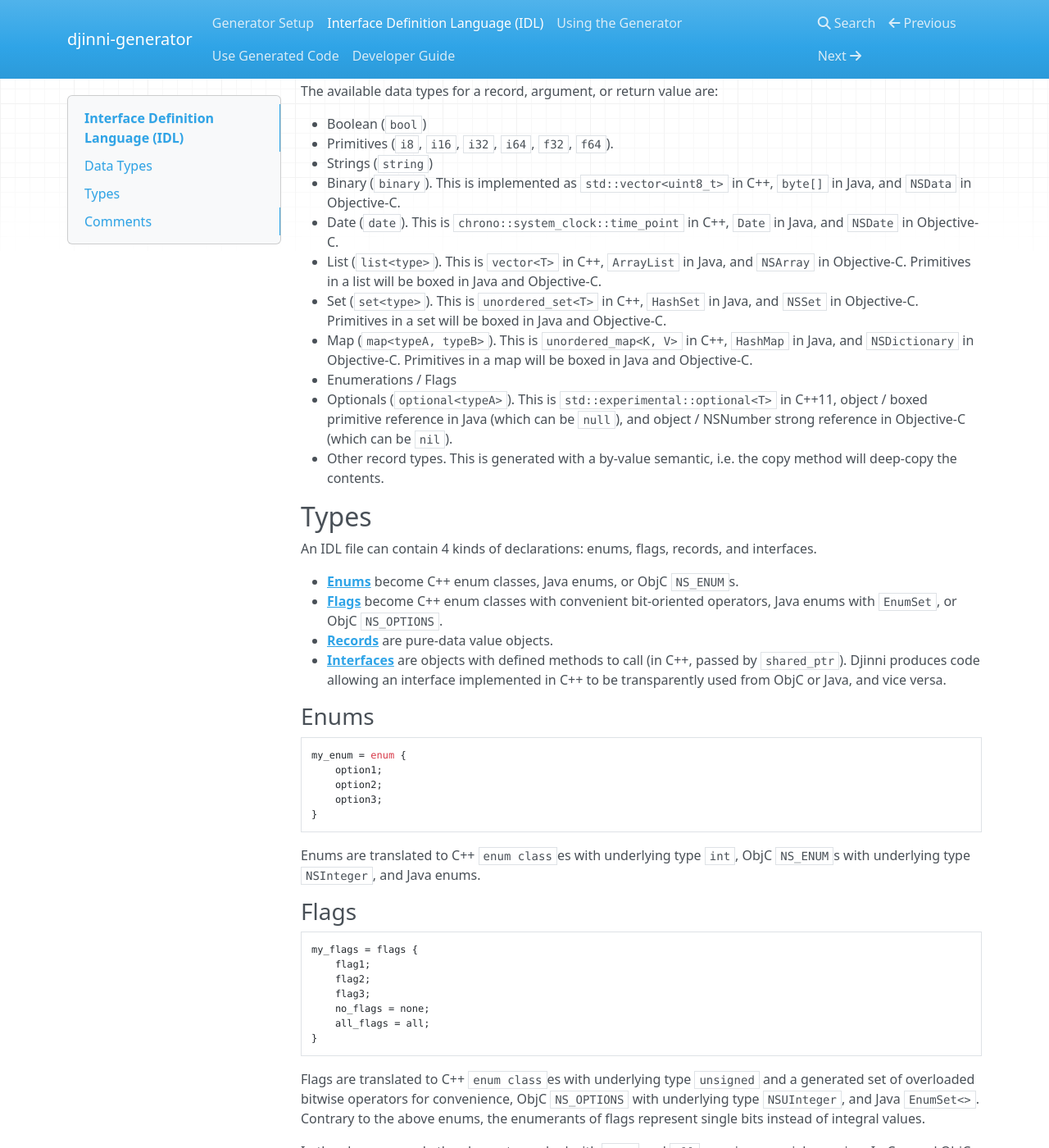
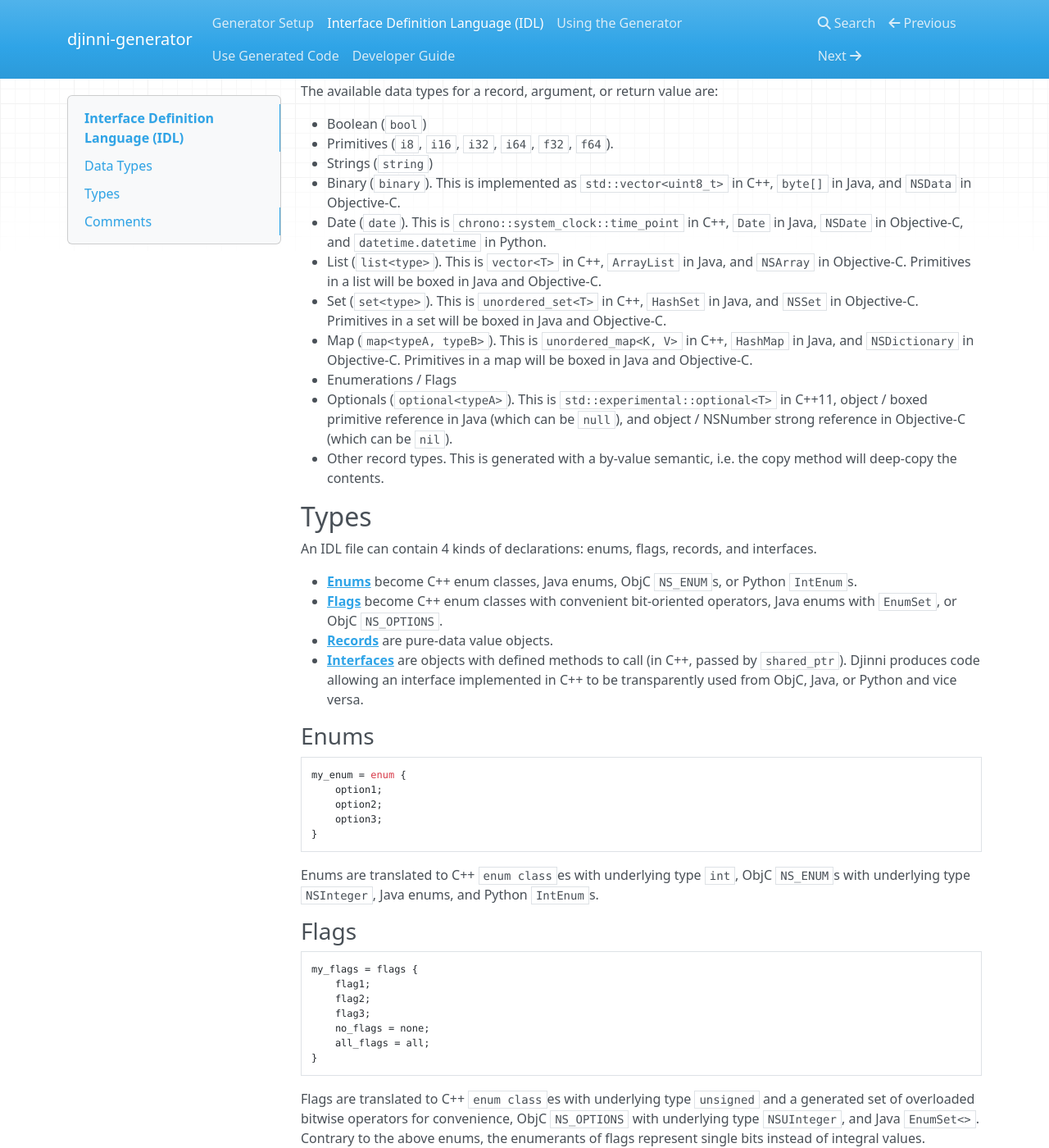
Before and after one commit to cross-language-cpp/djinni-generator, an MkDocs documentation site: the page built from docs/idl.md, in a window 1280 px wide and 1400 px high, scrolled down 1370 px. Shown: the whole window at 82% size. Built offline with MkDocs 1.6.1, drawn with Linux system fonts in a browser that asks for light colours; nearby versions of some CDN libraries; some of the changed text lies outside the part shown.

Commit message:
add some random python documentation details.

````diff
--- a/docs/idl.md
+++ b/docs/idl.md
@@ -52,8 +52,8 @@ my_cpp_interface = interface +c {
     const version: i32 = 1;
 }
 
-# This interface will be implemented in Java and ObjC and can be called from C++.
-my_client_interface = interface +j +o {
+# This interface will be implemented in Java, ObjC and Python and can be called from C++.
+my_client_interface = interface +j +o +p {
     log_string(str: string): bool;
 }
 ```
@@ -79,8 +79,8 @@ The available data types for a record, argument, or return value are:
  - Strings (`string`)
  - Binary (`binary`). This is implemented as `std::vector<uint8_t>` in C++, `byte[]` in Java,
    and `NSData` in Objective-C.
- - Date (`date`).  This is `chrono::system_clock::time_point` in C++, `Date` in Java, and
-   `NSDate` in Objective-C.
+ - Date (`date`).  This is `chrono::system_clock::time_point` in C++, `Date` in Java,
+   `NSDate` in Objective-C, and `datetime.datetime` in Python.
  - List (`list<type>`). This is `vector<T>` in C++, `ArrayList` in Java, and `NSArray`
    in Objective-C. Primitives in a list will be boxed in Java and Objective-C.
  - Set (`set<type>`). This is `unordered_set<T>` in C++, `HashSet` in Java, and `NSSet` in
@@ -97,12 +97,12 @@ The available data types for a record, argument, or return value are:
 ## Types
 An IDL file can contain 4 kinds of declarations: enums, flags, records, and interfaces.
 
-* [**Enums**](#enums) become C++ enum classes, Java enums, or ObjC `NS_ENUM`s.
+* [**Enums**](#enums) become C++ enum classes, Java enums, ObjC `NS_ENUM`s, or Python `IntEnum`s.
 * [**Flags**](#flags) become C++ enum classes with convenient bit-oriented operators, Java enums with `EnumSet`, or ObjC `NS_OPTIONS`.
 * [**Records**](#records) are pure-data value objects.
 * [**Interfaces**](#interfaces) are objects with defined methods to call (in C++, passed by `shared_ptr`). Djinni
-  produces code allowing an interface implemented in C++ to be transparently used from ObjC or
-  Java, and vice versa.
+  produces code allowing an interface implemented in C++ to be transparently used from ObjC,
+  Java, or Python and vice versa.
 
 ### Enums
 
@@ -115,7 +115,7 @@ my_enum = enum {
 ```
 
 Enums are translated to C++ `enum class`es with underlying type `int`, ObjC `NS_ENUM`s with
-underlying type `NSInteger`, and Java enums.
+underlying type `NSInteger`, Java enums, and Python `IntEnum`s.
 
 ### Flags
 
@@ -209,14 +209,14 @@ my_cpp_interface = interface +c {
 }
 
 # This interface will be implemented in Java and ObjC and can be called from C++.
-my_client_interface = interface +j +o {
+my_client_interface = interface +j +o +p {
     log_string(str: string): bool;
 }
 ```
 
 Interfaces are objects with defined methods to call (in C++, passed by `shared_ptr`). Djinni
-produces code allowing an interface implemented in C++ to be transparently used from ObjC or
-Java, and vice versa.
+produces code allowing an interface implemented in C++ to be transparently used from ObjC,
+Java or Python and vice versa.
 
 #### Special Methods for C++ Only
 `+c` interfaces (implementable only in C++) can have methods flagged with the special keywords const and static which have special effects in C++:
@@ -240,7 +240,7 @@ generated class; and in Objective-C, constant names are globals with the name of
 interface/record prefixed. Example:
 
 ```
-record_with_const = record +c +j +o {
+record_with_const = record +c +j +o +p {
     const const_value: i32 = 8;
 }
 ```
````
